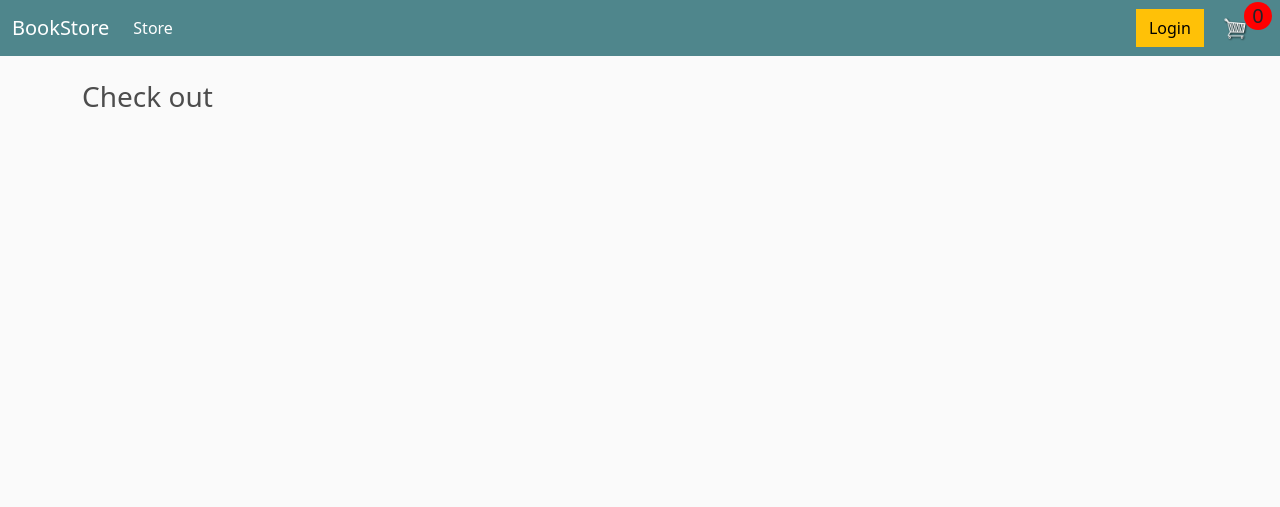
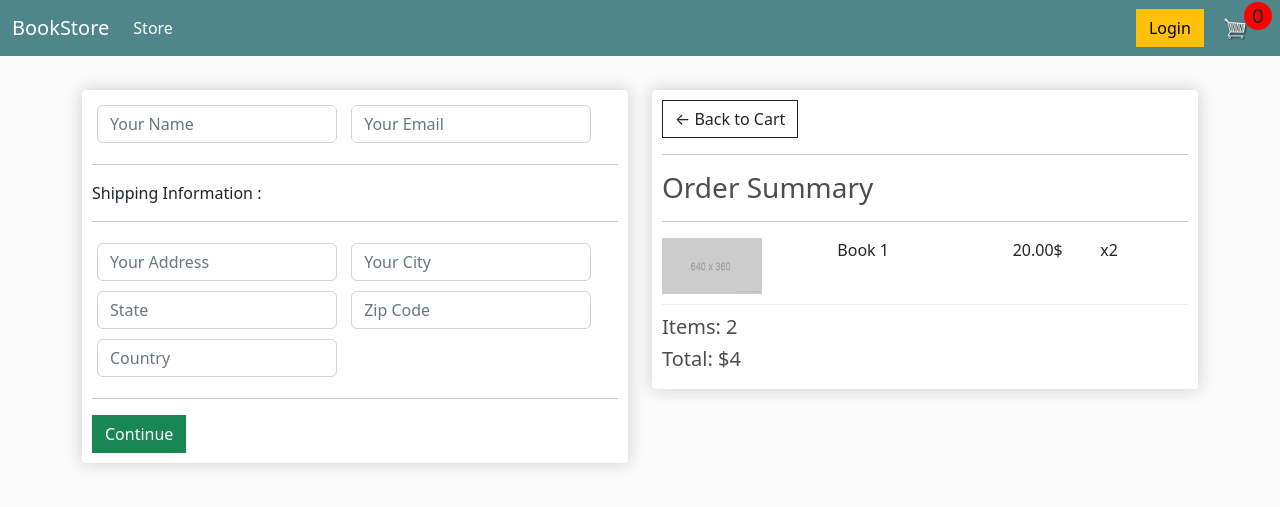
Before and after one commit to caominhtri1122001/BookStore, a Django app: template store/templates/store/checkout.html in a window 1280 px wide. Shown: the top 507 px of the page. Run offline with Django 4.2, Linux system fonts and the light colour scheme; the template is opened without the code that fills it, so the values that code supplies are empty.

Commit message:
checkout base

```diff
--- a/store/templates/store/checkout.html
+++ b/store/templates/store/checkout.html
@@ -2,6 +2,67 @@
 {% load static %}
 {% block content %}
 
-    <h3>Check out</h3>
+    <div class="row">
+        <div class="col-lg-6">
+            <div class="box-element" id="form-wrapper">
+                <form action="" id="form">
+                    <div class="user-info">
+                        <div class="form-field">
+                            <input type="text" required class="form-control" name="name" placeholder="Your Name">
+                        </div>
+                        <div class="form-field">
+                            <input type="email" required class="form-control" name="email" placeholder="Your Email">
+                        </div>
+                    </div>
+
+                    <div class="shipping-info">
+                        <hr>
+                        <p>Shipping Information : </p>
+                        <hr>
+                        <div class="form-field">
+                            <input type="text"  class="form-control" name="address" placeholder="Your Address">
+                        </div>
+                        <div class="form-field">
+                            <input type="text"  class="form-control" name="city" placeholder="Your City">
+                        </div>
+                        <div class="form-field">
+                            <input type="text"  class="form-control" name="state" placeholder="State">
+                        </div>
+                        <div class="form-field">
+                            <input type="text"  class="form-control" name="zipcode" placeholder="Zip Code">
+                        </div>
+                        <div class="form-field">
+                            <input type="text"  class="form-control" name="country" placeholder="Country">
+                        </div>
+                    </div>
+
+                    <hr>
+                    <input type="submit" id="form-button" class="btn btn-success btn-block" value="Continue">
+                </form>
+
+            </div>
+            <br>
+            <div class="box-element hidden" id="payment-info">
+                <small>Paypal Options</small>
+            </div>
+        </div>
+
+        <div class="col-lg-6">
+            <div class="box-element">
+                <a href="{% url 'cart' %}" class="btn btn-outline-dark">&#x2190; Back to Cart</a>
+                <hr>
+                <h3>Order Summary</h3>
+                <hr>
+                <div class="cart-row">
+                    <div class="" style="flex: 2;"><img src="{% static 'images/placeholder.png' %}" alt="Book" class="row-image"></div>
+                    <div class="" style="flex: 2;"><p>Book 1</p></div>
+                    <div class="" style="flex: 1;"><p>20.00$</p></div>
+                    <div class="" style="flex: 1;"><p>x2</p></div>
+                </div>
+                <h5>Items: 2</h5>
+                <h5>Total: $4</h5>
+            </div>
+        </div>
+    </div>
 
 {% endblock content %}
```
